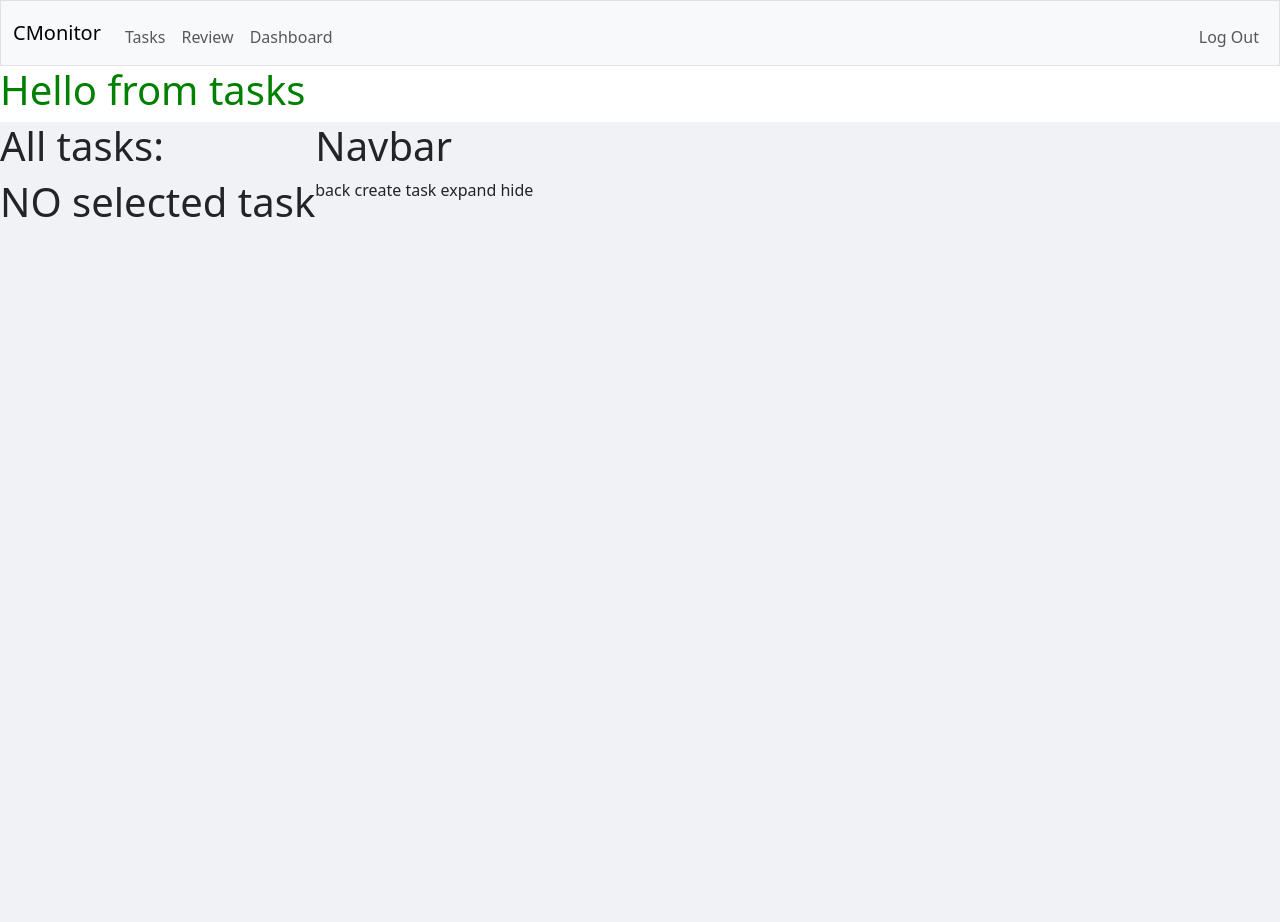
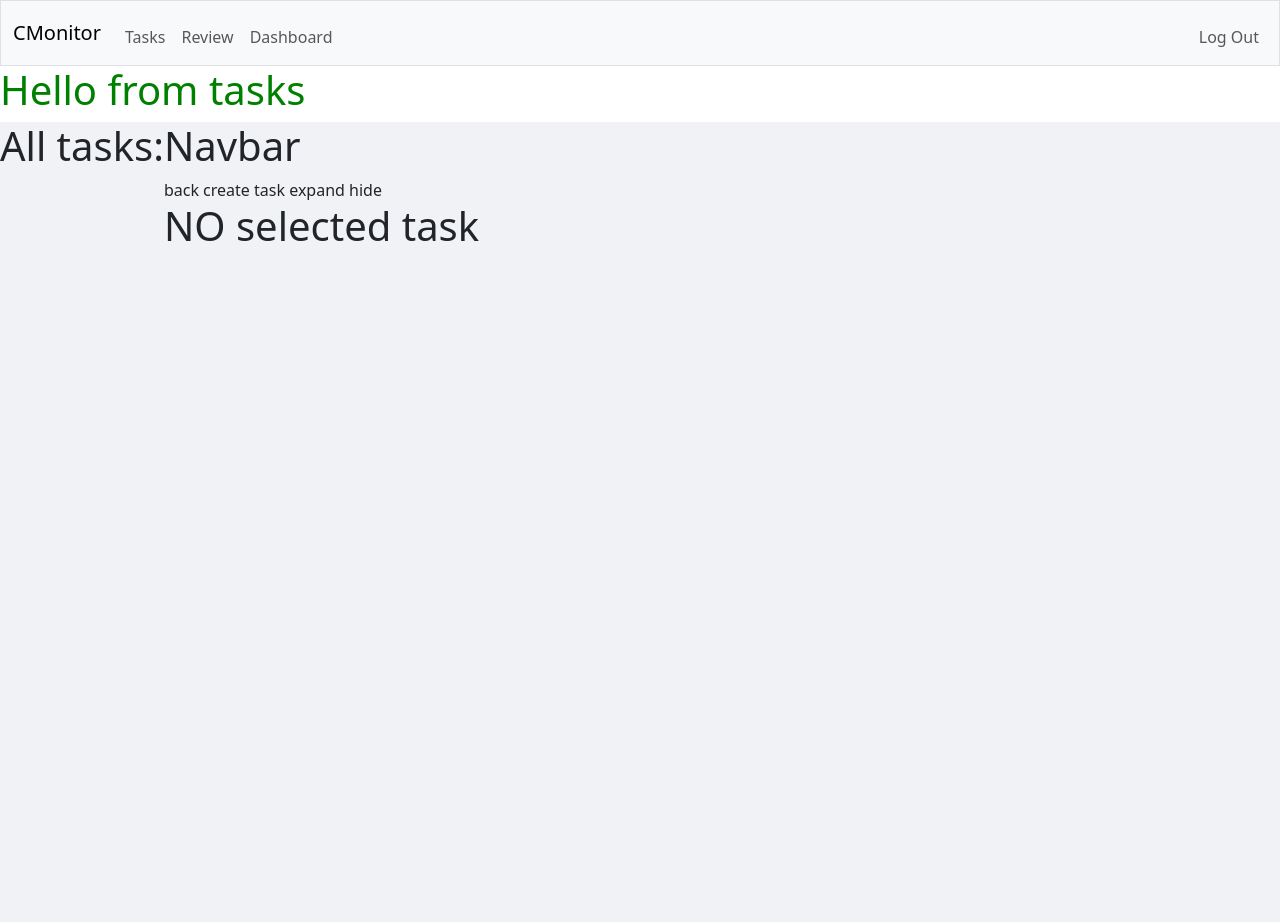
Before and after one commit to 0Pavlov/crowd-monitor, a Flask app: page /tasks in a window 1280 px wide. Run offline with Flask 3, Linux system fonts and the light colour scheme; the visitor is signed in with stand-in values (Sample User, id 1); data comes from the database, SQL or seed files in the repository.

Commit message:
Divide the screen into 2 zones by assigning different classes to containers

```diff
--- a/templates/tasks.html
+++ b/templates/tasks.html
@@ -9,19 +9,15 @@
     <!-- Main container -->
     <div class="TasksMain">
         <!-- Tasks overview container -->
-        <div>
+        <div class="Tasks">
             {% if session['role'] == 'admin' %}
                 <h1>All tasks:</h1>
             {% else %}
                 <h1>My tasks:</h1>
             {% endif %}
-            <!-- Task details -->
-            <div>
-                <h1>NO selected task</h1>
-            </div>
         </div>
-        <!-- Tasks navbar -->
-        <div>
+        <!-- Task container -->
+        <div class="Task">
             {% if session['role'] == 'admin' %}
                 <h1>Navbar</h1>
                 <span>back</span>
@@ -34,6 +30,10 @@
                 <span>expand</span>
                 <span>hide</span>
             {% endif %}
+            <!-- Task details -->
+            <div>
+                <h1>NO selected task</h1>
+            </div>
         </div>
     <div/>
 {% endblock %}
```
